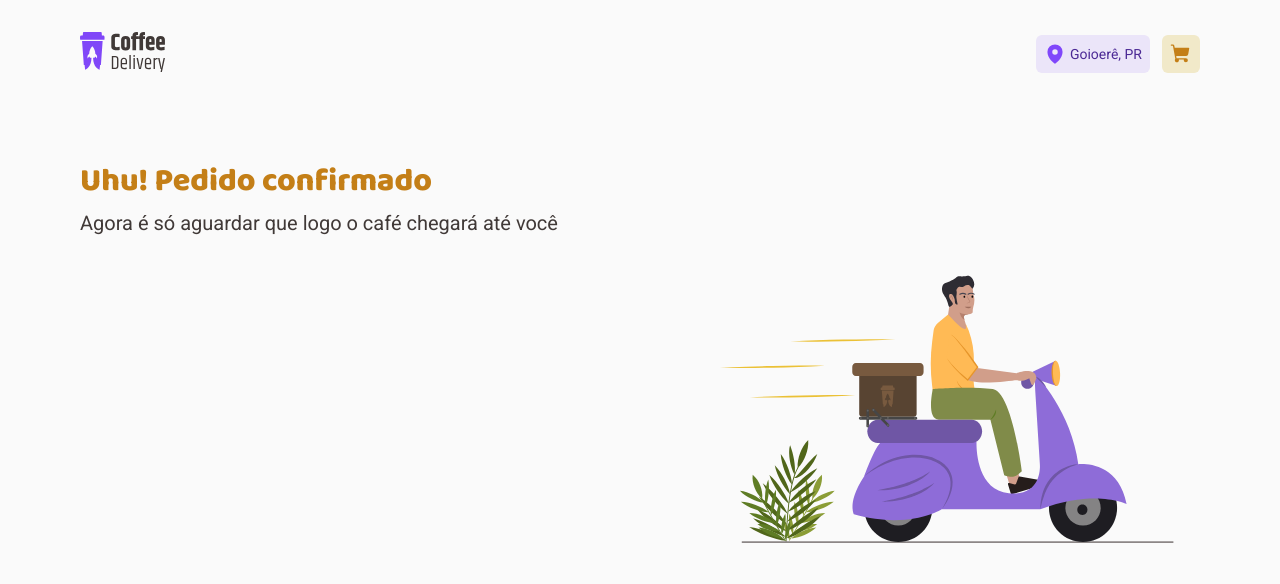
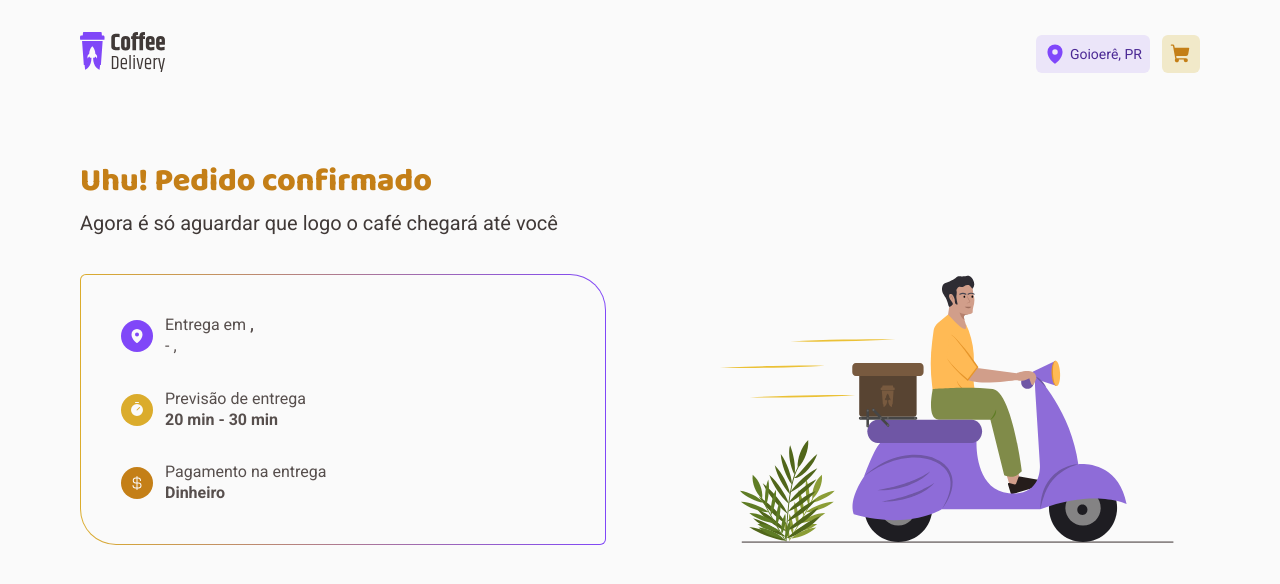
Before and after one commit to jvolima/coffee_delivery, a Next.js app in the folder web/: page /orderCompleted in a window 1280 px wide. Shown: the top 584 px of the page. Built offline with nearby package versions, Linux system fonts and the light colour scheme.

Commit message:
finalizando tela de confirmação do pedido

```diff
--- a/web/src/pages/orderCompleted.tsx
+++ b/web/src/pages/orderCompleted.tsx
@@ -5,17 +5,22 @@ import { useCart } from "../hooks/cart";
 import {
   Container,
   Content,
+  IconCircle,
+  Info,
+  InfoDescription,
+  Infos,
+  InfoTitle,
   OrderDetails,
   Subtitle,
+  Texts,
   Title
 } from "./styles/orderCompleted";
 import deliveryImage from "../../public/images/delivery.svg";
 import Image from "next/image";
+import { CurrencyDollar, MapPin, Timer } from "phosphor-react";
 
 export default function OrderCompleted() {
   const { order } = useCart();
-
-  console.log(order)
 
   return (
     <>
@@ -29,7 +34,42 @@ export default function OrderCompleted() {
 
         <Content>
           <OrderDetails>
+            <Infos>
+              <Info>
+                <IconCircle color="#8047F8">
+                  <MapPin size={16} weight="fill" color="#FAFAFA" />
+                </IconCircle>
+                <InfoTitle>
+                  Entrega em <b>{order.address}, {order.number}</b> <br/> {order.district} - {order.city}, {order.uf}
+                </InfoTitle>
+              </Info>
 
+              <Info>
+                <IconCircle color="#DBAC2C">
+                  <Timer size={16} weight="fill" color="#FAFAFA" />
+                </IconCircle>
+                <Texts>
+                  <InfoTitle>Previsão de entrega</InfoTitle>
+                  <InfoDescription>20 min - 30 min</InfoDescription>
+                </Texts>
+              </Info>
+
+              <Info>
+                <IconCircle color="#C47F17">
+                  <CurrencyDollar size={16} weight="fill" color="#FAFAFA" />
+                </IconCircle>
+                <Texts>
+                  <InfoTitle>Pagamento na entrega</InfoTitle>
+                  <InfoDescription>
+                    {
+                      order.paymentMethod === "credit-card" ? "Cartão de Crédito"
+                      : order.paymentMethod === "debit-card" ? "Cartão de Débito"
+                      : "Dinheiro"
+                    }
+                  </InfoDescription>
+                </Texts>
+              </Info>
+            </Infos>
           </OrderDetails>
           <Image src={deliveryImage} alt="Deliveryman image" />
         </Content>
--- a/web/src/pages/styles/orderCompleted.ts
+++ b/web/src/pages/styles/orderCompleted.ts
@@ -1,4 +1,8 @@
 import styled from "styled-components";
+
+interface IconCircleProps {
+  color: string;
+}
 
 export const Container = styled.div`
   max-width: 1120px;
@@ -31,4 +35,67 @@ export const Content = styled.div`
 `;
 
 export const OrderDetails = styled.div`
+  max-width: 526px;
+  width: 100%;
+  padding: 40px;
+  background-color: var(--background);
+  background-clip: padding-box;
+
+  border: 1px solid transparent;
+  border-radius: 6px 36px;
+  box-sizing: border-box;
+  position: relative;
+
+  &:before {
+    content: '';
+    position: absolute;
+    top: 0; right: 0; bottom: 0; left: 0;
+    z-index: -1;
+    margin: -1px;
+    border-radius: inherit;
+    background: linear-gradient(to right, var(--yellow), var(--purple));
+  }
 `;
+
+export const Infos = styled.div`
+  display: flex;
+  flex-direction: column;
+  gap: 32px 0px;
+`;
+
+export const IconCircle = styled.div<IconCircleProps>`
+  width: 32px;
+  height: 32px;
+
+  display: flex;
+  align-items: center;
+  justify-content: center;
+
+  border-radius: 32px;
+  background-color: ${({ color }) => color};
+  margin-right: 12px;
+`;
+
+export const Info = styled.div`
+  display: flex;
+  align-items: center;
+`;
+
+export const Texts = styled.div`
+`;
+
+export const InfoTitle = styled.span`
+  font-family: 'Roboto', sans-serif;
+  font-weight: 400;
+  font-size: 1rem;
+  color: var(--text);
+  line-height: 130%;
+`;
+
+export const InfoDescription = styled.p`
+  font-family: 'Roboto', sans-serif;
+  font-weight: 700;
+  font-size: 1rem;
+  color: var(--text);
+  line-height: 130%;
+`;
```
